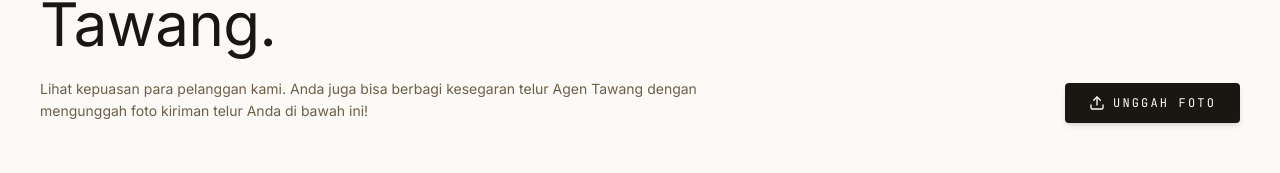
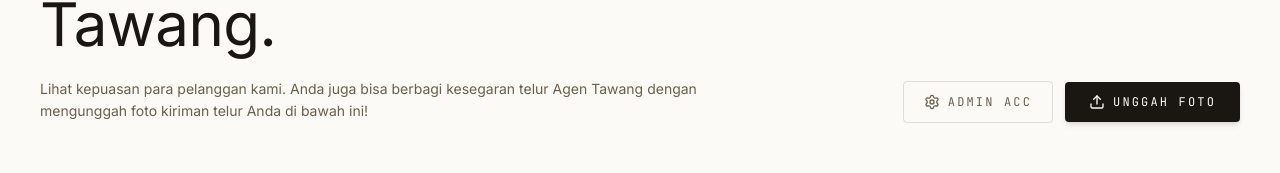
Before and after one commit to gurrrt44/agen-telur-tawang, a Next.js app: page /galeri in a window 1280 px wide. Shown: the part 282-455 px from the top of the page. Built offline with nearby package versions, Linux system fonts and the light colour scheme; no server answers; the database is empty.

Commit message:
feat: add Admin ACC button next to upload button in gallery page

```diff
--- a/app/galeri/page.tsx
+++ b/app/galeri/page.tsx
@@ -1,12 +1,13 @@
 "use client";
 
 import { useEffect, useState } from "react";
+import Link from "next/link";
 import { Header } from "@/components/sections/header";
 import { Footer } from "@/components/sections/footer";
 import { SectionLabel } from "@/components/ui/section-label";
 import { FadeIn } from "@/components/ui/fade-in";
 import { motion, AnimatePresence } from "motion/react";
-import { Upload, X, Sparkles, AlertCircle, Loader2 } from "lucide-react";
+import { Upload, X, Sparkles, AlertCircle, Loader2, Settings } from "lucide-react";
 import { toast } from "sonner";
 
 interface Photo {
@@ -127,7 +128,17 @@
             </p>
           </FadeIn>
 
-          <FadeIn delay={0.1} className="shrink-0">
+          <FadeIn delay={0.1} className="shrink-0 flex items-center gap-3">
+            <Link href="/galeri/admin">
+              <motion.button
+                whileHover={{ scale: 1.03 }}
+                whileTap={{ scale: 0.97 }}
+                className="inline-flex items-center gap-2 rounded-sm border border-border px-5 py-3 font-mono text-xs uppercase tracking-[0.18em] text-muted-foreground hover:bg-secondary hover:text-foreground transition-colors"
+              >
+                <Settings className="size-4" /> Admin ACC
+              </motion.button>
+            </Link>
+
             <motion.button
               onClick={() => setModalOpen(true)}
               whileHover={{ scale: 1.03 }}
```
